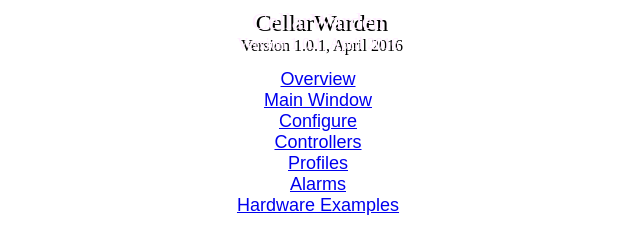
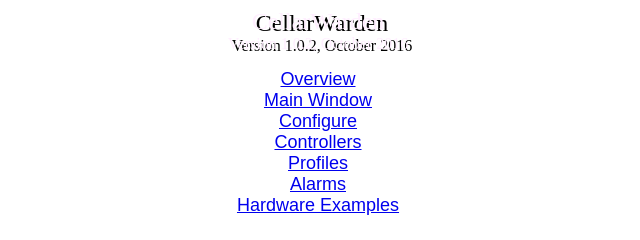
Before and after one commit to craigmw/CellarWarden, a website: page public/help/help.html in a window 1280 px wide. Shown: the full height of the page, 322-962 px from the left. Drawn offline with Linux system fonts and the light colour scheme; files that its build step writes are made by us from their sources.

Commit message:
Updated to version 1.0.2

```diff
--- a/public/help/help.html
+++ b/public/help/help.html
@@ -9,7 +9,7 @@
 
     <div id="help_bannerID" class="help_banner">
         <div id="help_logoID" class="help_logo">CellarWarden</div>
-        <div id="help_versioniID" class="help_version">Version 1.0.1, April 2016</div>
+        <div id="help_versioniID" class="help_version">Version 1.0.2, October 2016</div>
     </div>
     <p />
     <div id="help_topicsID" class="help_topics">
```
